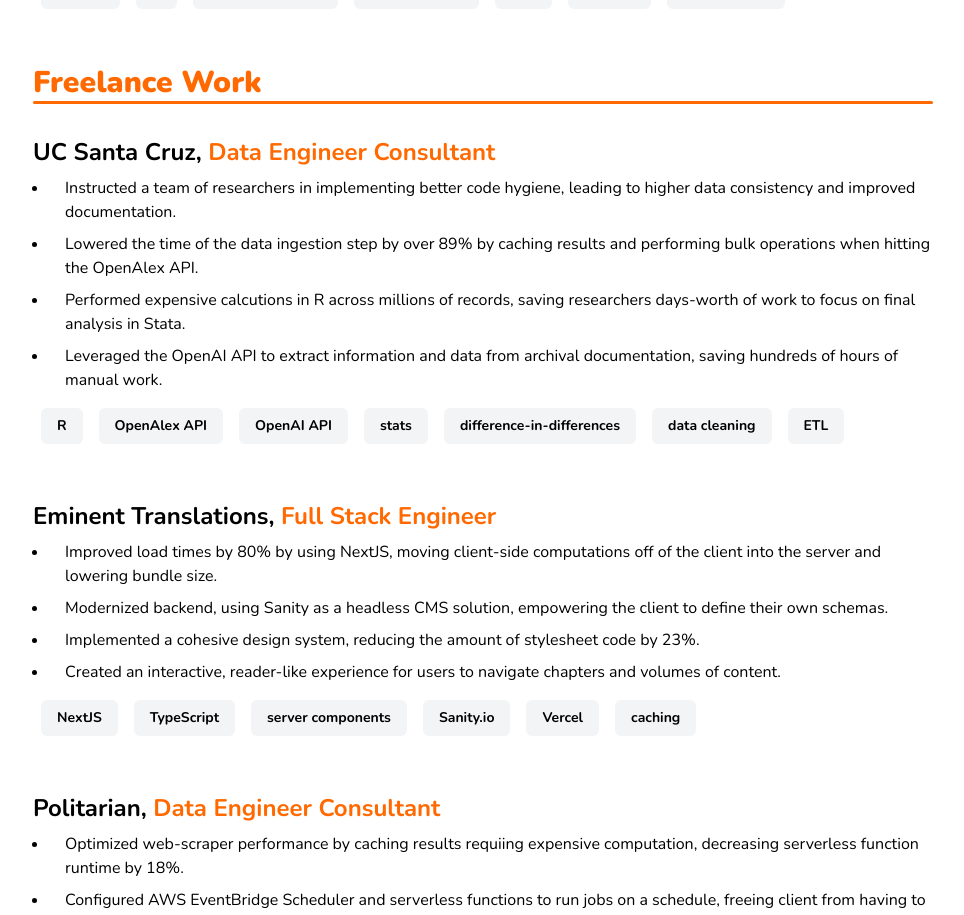
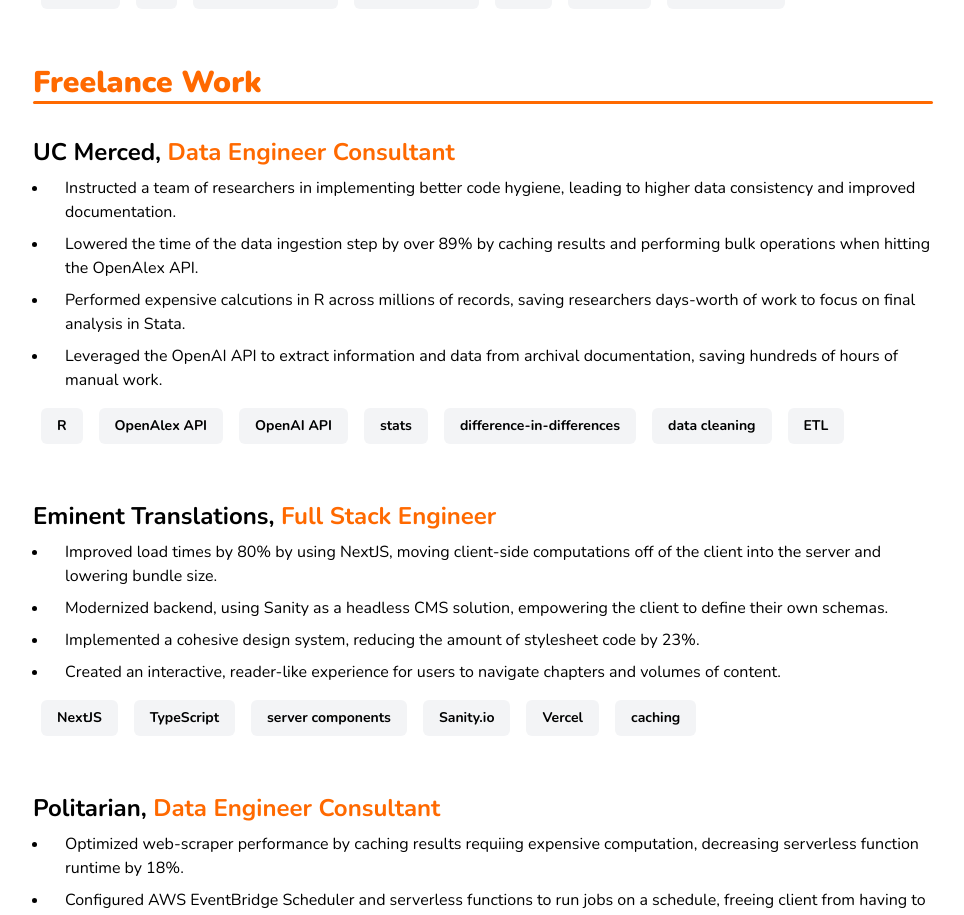
Before and after one commit to chris-av/portfolio-react, a Next.js app: page /resume in a window 1280 px wide. Shown: the part 1642-2557 px from the top of the page, without its empty margins (157-1121 px from the left). Built offline with nearby package versions, Linux system fonts and the light colour scheme.

Commit message:
correction

```diff
--- a/data/resume.data.ts
+++ b/data/resume.data.ts
@@ -15,7 +15,7 @@ type Resume = {
 export const freelance: Job[] = [
   {
     id: "3d2a2d0c6f8dd51afeb4",
-    organization: "UC Santa Cruz",
+    organization: "UC Merced",
     jobtitle: "Data Engineer Consultant",
     range: "July 2024 - October 2024",
     description: [
```
